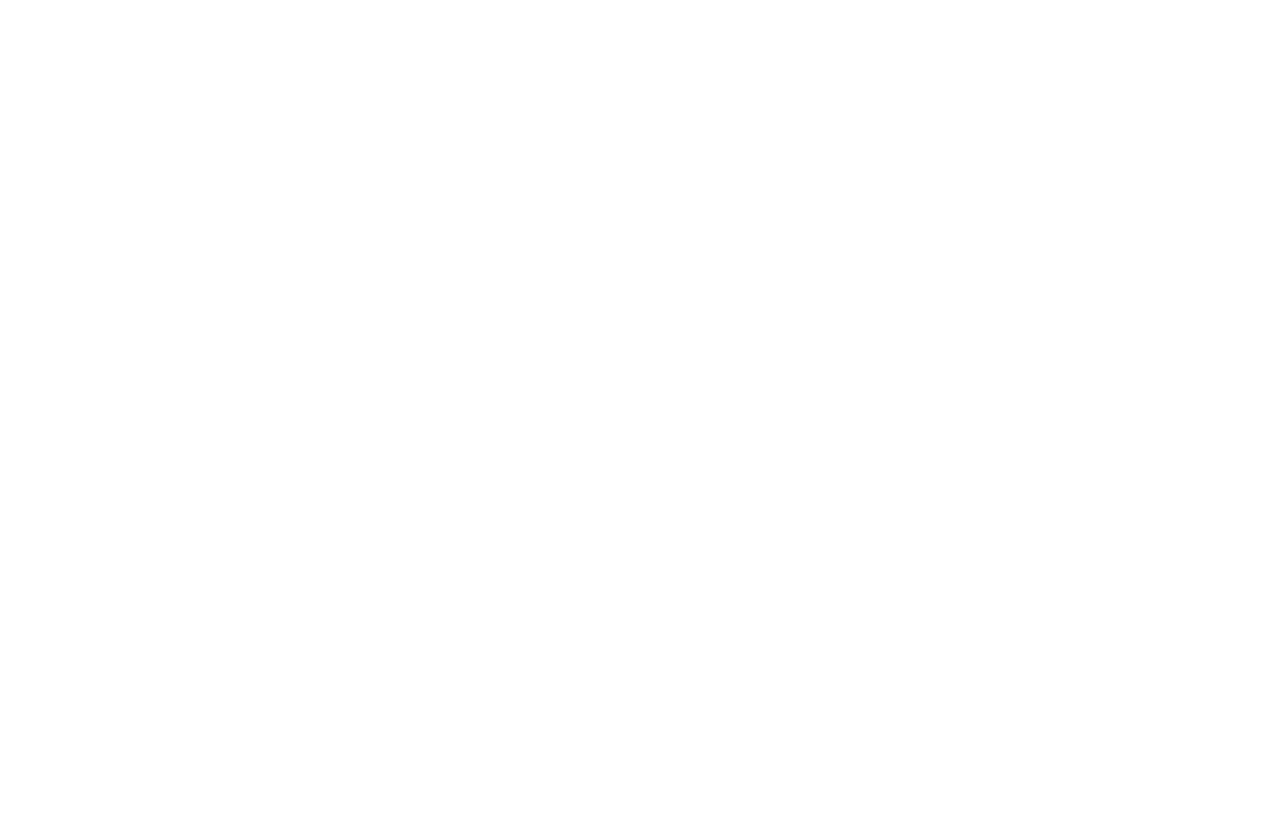
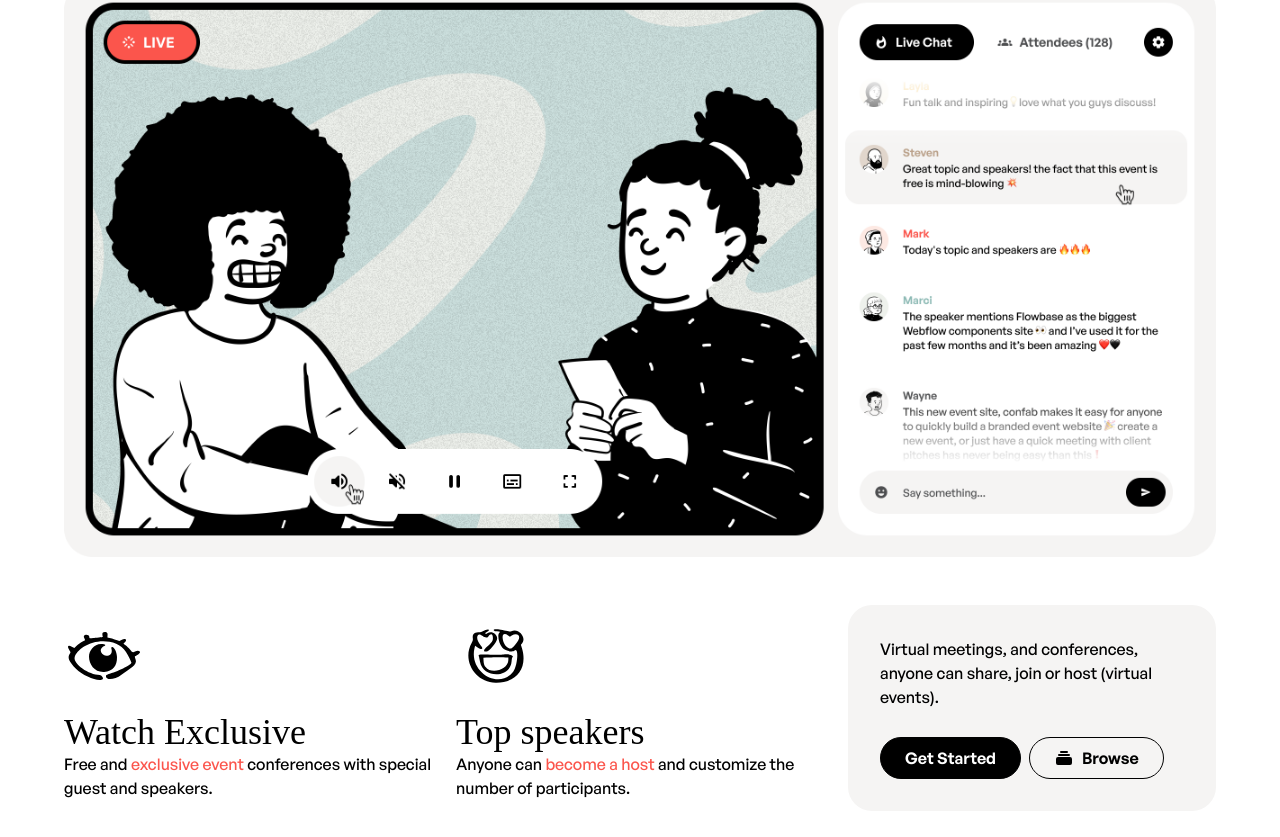
Before and after one commit to Semoud/Confab, a React (Create React App) app: page / in a window 1280 px wide. Shown: the part 1219-2056 px from the top of the page. Before the commit the page ends 1120 px from the top, so only its background shows below. Built offline with nearby package versions, Linux system fonts and the light colour scheme; a web font is replaced by a local one.

Commit message:
created preview component

```diff
--- a/src/App.js
+++ b/src/App.js
@@ -1,6 +1,7 @@
 import Brands from './components/Brands';
 import Hero from './components/Hero';
 import Navbar from './components/Navbar';
+import Preview from './components/Preview';
 
 function App() {
 	return (
@@ -8,6 +9,7 @@
 			<Navbar />
 			<Hero />
 			<Brands />
+			<Preview />
 		</div>
 	);
 }
--- /dev/null
+++ b/src/components/Preview.js
@@ -0,0 +1,51 @@
+import { CollectionIcon } from '@heroicons/react/solid';
+
+const Preview = () => {
+	return (
+		<div className='contain py-10 sm:py-12 md:py-20'>
+			<img src='./assets/feature_livestream.png' alt='livestream app' />
+			<div className=' mt-4 grid grid-cols-1 items-center gap-9 sm:mt-6 sm:grid-cols-2 sm:gap-6 md:mt-12 md:grid-cols-3'>
+				<div className='flex flex-col gap-1 sm:gap-4'>
+					<img className='w-12 sm:w-16 md:w-20' src='./assets/feature_eye.svg' alt='watch exclusive' />
+					<div>
+						<h2 className='text-2xl sm:text-4xl'>Watch Exclusive</h2>
+						<p>
+							Free and{' '}
+							<a className='text-crayola' href='https://www.semoud.com/portfolio'>
+								exclusive event
+							</a>{' '}
+							conferences with special guest and speakers.
+						</p>
+					</div>
+				</div>
+				<div className='flex flex-col gap-1 sm:gap-4'>
+					<img className='w-12 sm:w-16 md:w-20' src='./assets/feature_lovestruck.svg' alt='watch exclusive' />
+					<div>
+						<h2 className='text-2xl sm:text-4xl'>Top speakers</h2>
+						<p>
+							Anyone can{' '}
+							<a className='text-crayola' href='https://www.semoud.com/portfolio'>
+								become a host
+							</a>{' '}
+							and customize the number of participants.
+						</p>
+					</div>
+				</div>
+				<div className='col-span-auto rounded-3xl bg-cloudy p-8 sm:col-span-2 md:col-span-1'>
+					<p>Virtual meetings, and conferences, anyone can share, join or host (virtual events).</p>
+					<div className='mt-7 flex flex-wrap gap-2'>
+						<a className='rounded-full border border-black bg-black py-2 px-6 text-center font-["GeneralSans-SemiBold"] text-white' href='https://www.semoud.com/portfolio'>
+							Get Started
+						</a>
+						<a className='flex justify-center gap-2 rounded-full border border-black py-2 px-6 font-["GeneralSans-SemiBold"]' href='https://www.semoud.com/portfolio'>
+							<CollectionIcon className='w-5' />
+							<p>Browse</p>
+						</a>
+					</div>
+				</div>
+			</div>
+		</div>
+	);
+};
+
+export default Preview;
```
Also changed, not shown: public/assets/feature_lovestruck.svg (renamed from public/assets/feature_lovestuck.svg).
